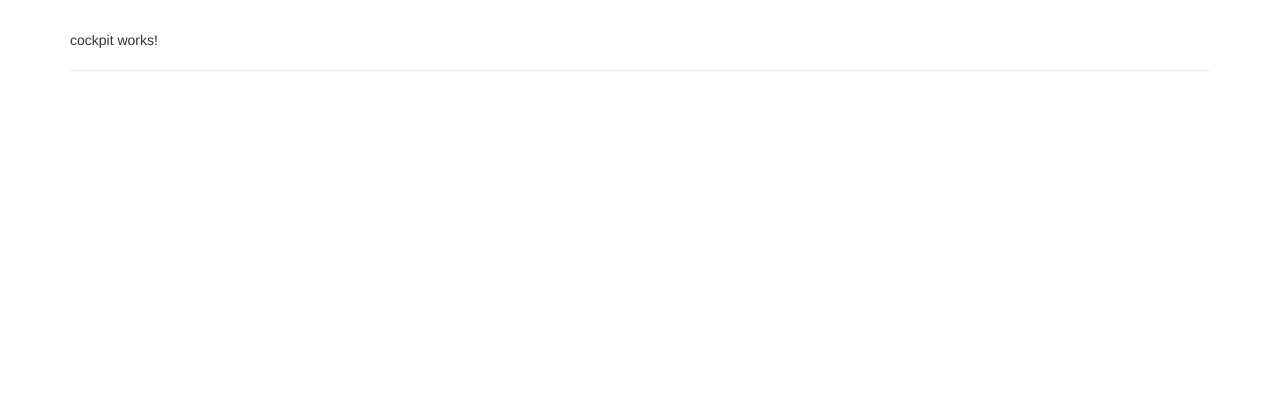
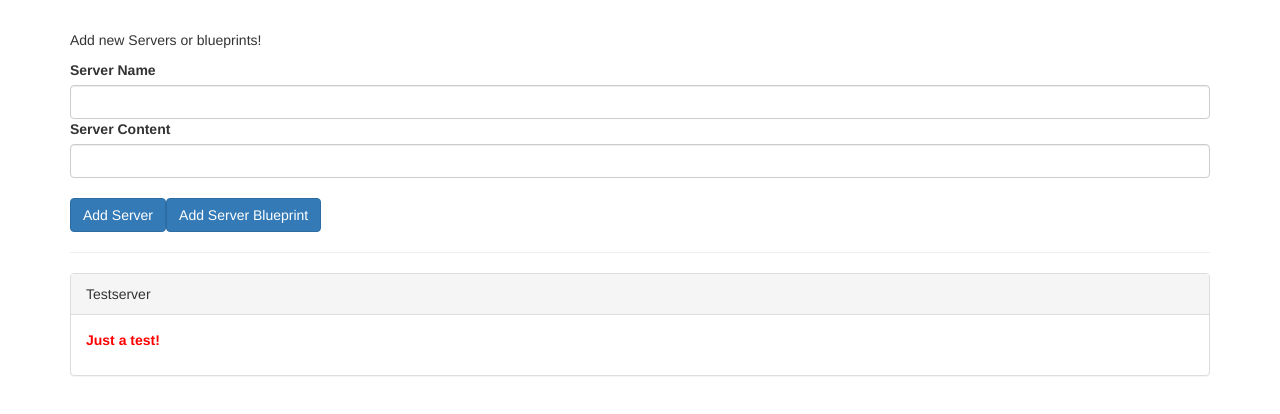
Before and after one commit to mordini/cmp-databinding-start, an Angular app: page / in a window 1280 px wide. Shown: the top 414 px of the page. Built offline with nearby package versions, Linux system fonts and the light colour scheme.

Commit message:
Section 5 - Lecture 62 - Binding to Custom Properties

```diff
--- a/src/app/app.component.html
+++ b/src/app/app.component.html
@@ -3,7 +3,9 @@
   <hr>
   <div class="row">
     <div class="col-xs-12">
-      <app-server-element *ngFor="let serverElement of serverElements"></app-server-element>
+      <app-server-element
+        *ngFor="let serverElement of serverElements"
+        [element]="serverElement"></app-server-element>
     </div>
   </div>
 </div>
--- a/src/app/app.component.ts
+++ b/src/app/app.component.ts
@@ -6,23 +6,6 @@
   styleUrls: ['./app.component.css']
 })
 export class AppComponent {
-  serverElements = [];
-  newServerName = '';
-  newServerContent = '';
+  serverElements = [{type: 'server', name: 'Testserver', content: 'Just a test!'}];
 
-  onAddServer() {
-    this.serverElements.push({
-      type: 'server',
-      name: this.newServerName,
-      content: this.newServerContent
-    });
-  }
-
-  onAddBlueprint() {
-    this.serverElements.push({
-      type: 'blueprint',
-      name: this.newServerName,
-      content: this.newServerContent
-    });
-  }
 }
--- a/src/app/cockpit/cockpit.component.html
+++ b/src/app/cockpit/cockpit.component.html
@@ -1,3 +1,16 @@
-<p>
-  cockpit works!
-</p>
+<div class="row">
+  <div class="col-xs-12">
+    <p>Add new Servers or blueprints!</p>
+    <label>Server Name</label>
+    <input type="text" class="form-control" [(ngModel)]="newServerName">
+    <label>Server Content</label>
+    <input type="text" class="form-control" [(ngModel)]="newServerContent">
+    <br>
+    <button
+      class="btn btn-primary"
+      (click)="onAddServer()">Add Server</button>
+    <button
+      class="btn btn-primary"
+      (click)="onAddBlueprint()">Add Server Blueprint</button>
+  </div>
+</div>
--- a/src/app/cockpit/cockpit.component.ts
+++ b/src/app/cockpit/cockpit.component.ts
@@ -15,19 +15,19 @@
   }
 
   onAddServer() {
-    this.serverElements.push({
-      type: 'server',
-      name: this.newServerName,
-      content: this.newServerContent
-    });
+//    this.serverElements.push({
+//      type: 'server',
+//      name: this.newServerName,
+//      content: this.newServerContent
+//    });
   }
 
   onAddBlueprint() {
-    this.serverElements.push({
-      type: 'blueprint',
-      name: this.newServerName,
-      content: this.newServerContent
-    });
+//    this.serverElements.push({
+//      type: 'blueprint',
+//      name: this.newServerName,
+//      content: this.newServerContent
+//    });
   }
 
 }
```
Also changed, not shown: src/app/server-element/server-element.component.ts (+7 -1 lines).
